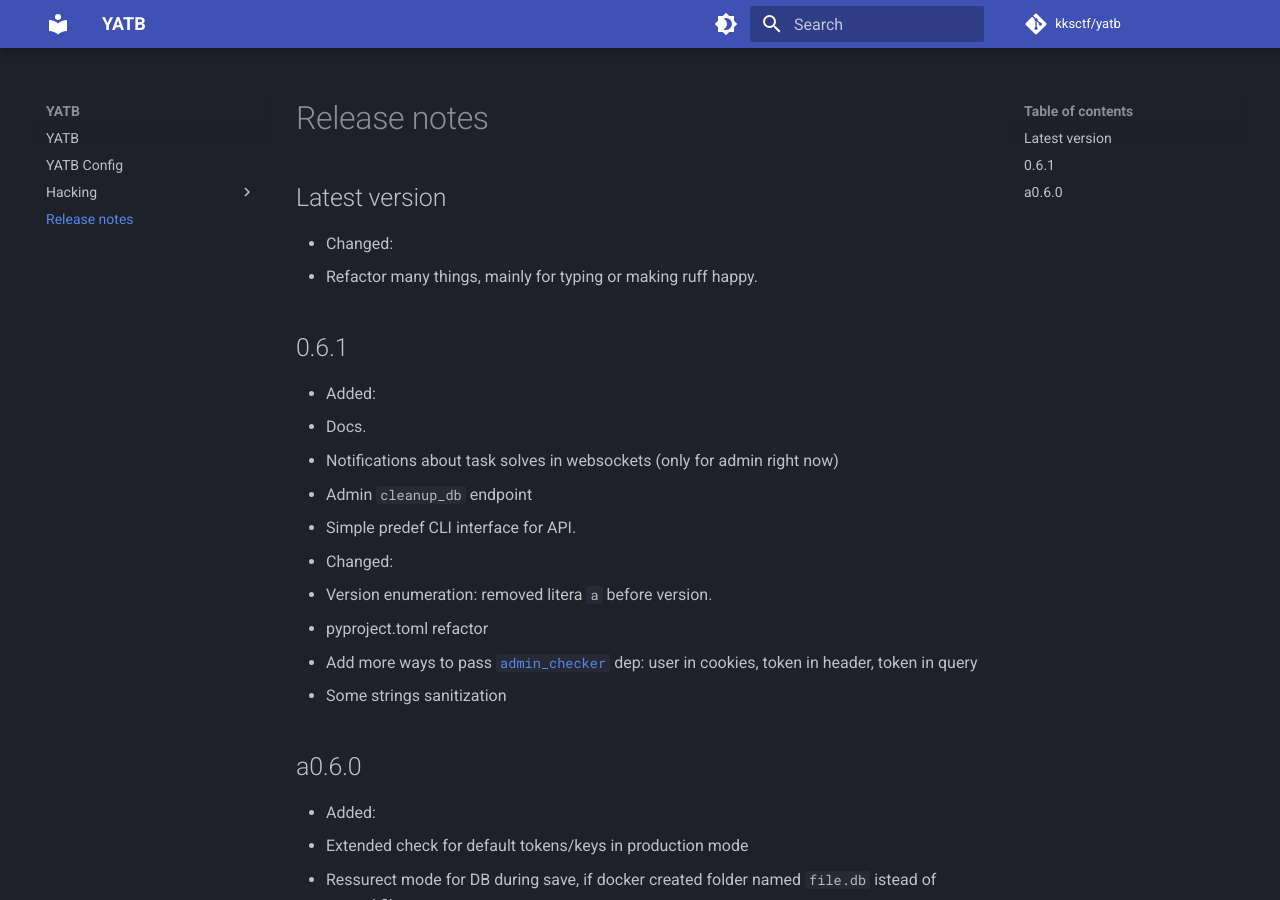
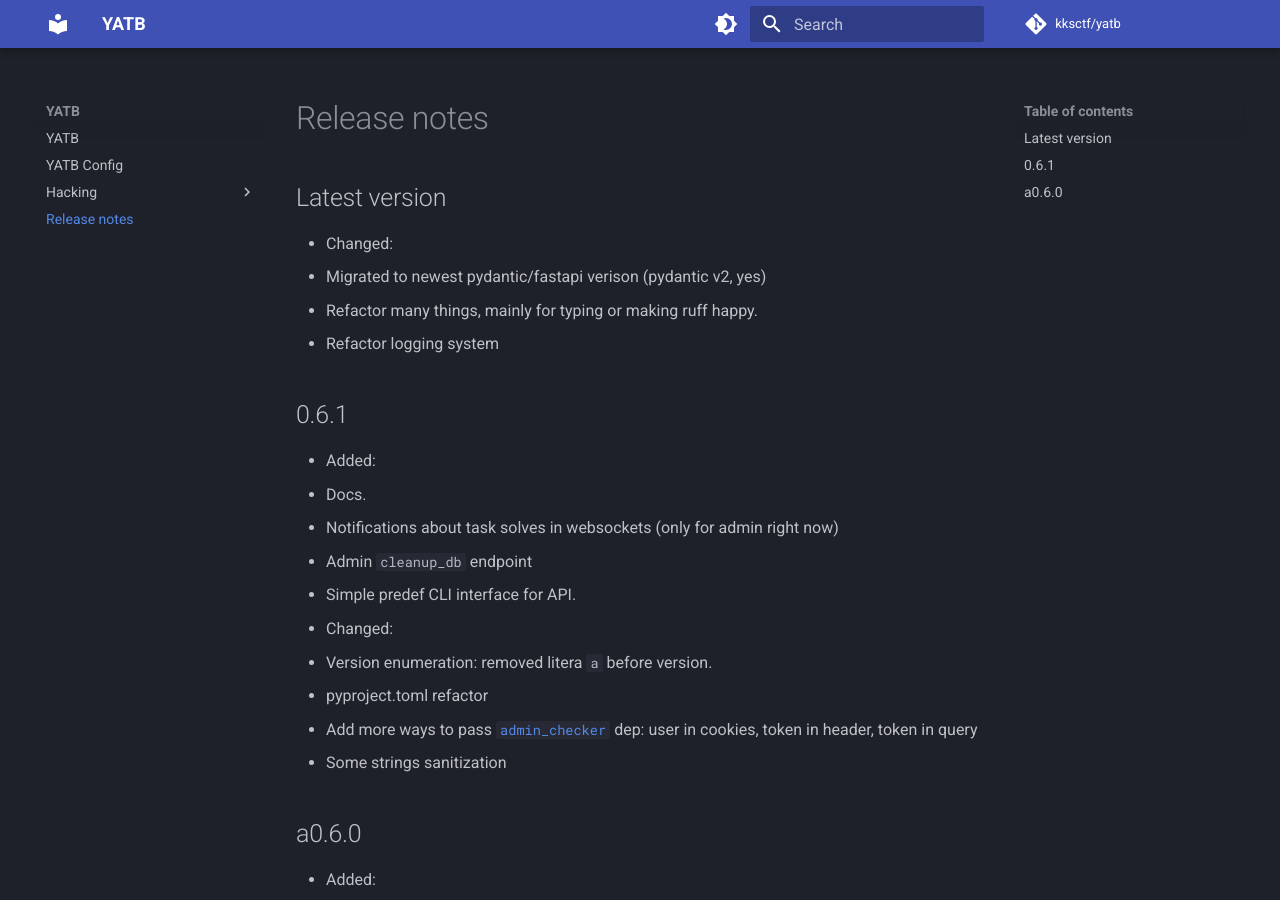
Before and after one commit to kksctf/yatb, an MkDocs documentation site: the page built from docs/release-notes.md, in a window 1280 px wide and 900 px high. Built offline with MkDocs 1.6.1 and Material for MkDocs 9.7.7, drawn with Linux system fonts in a browser that asks for light colours; comment, search, counter and statistics services are not loaded.

Commit message:
Upd release notes

```diff
--- a/docs/release-notes.md
+++ b/docs/release-notes.md
@@ -3,7 +3,9 @@
 ## Latest version
 
 - Changed:
+  - Migrated to newest pydantic/fastapi verison (pydantic v2, yes)
   - Refactor many things, mainly for typing or making ruff happy.
+  - Refactor logging system
 
 ## 0.6.1
 
```
